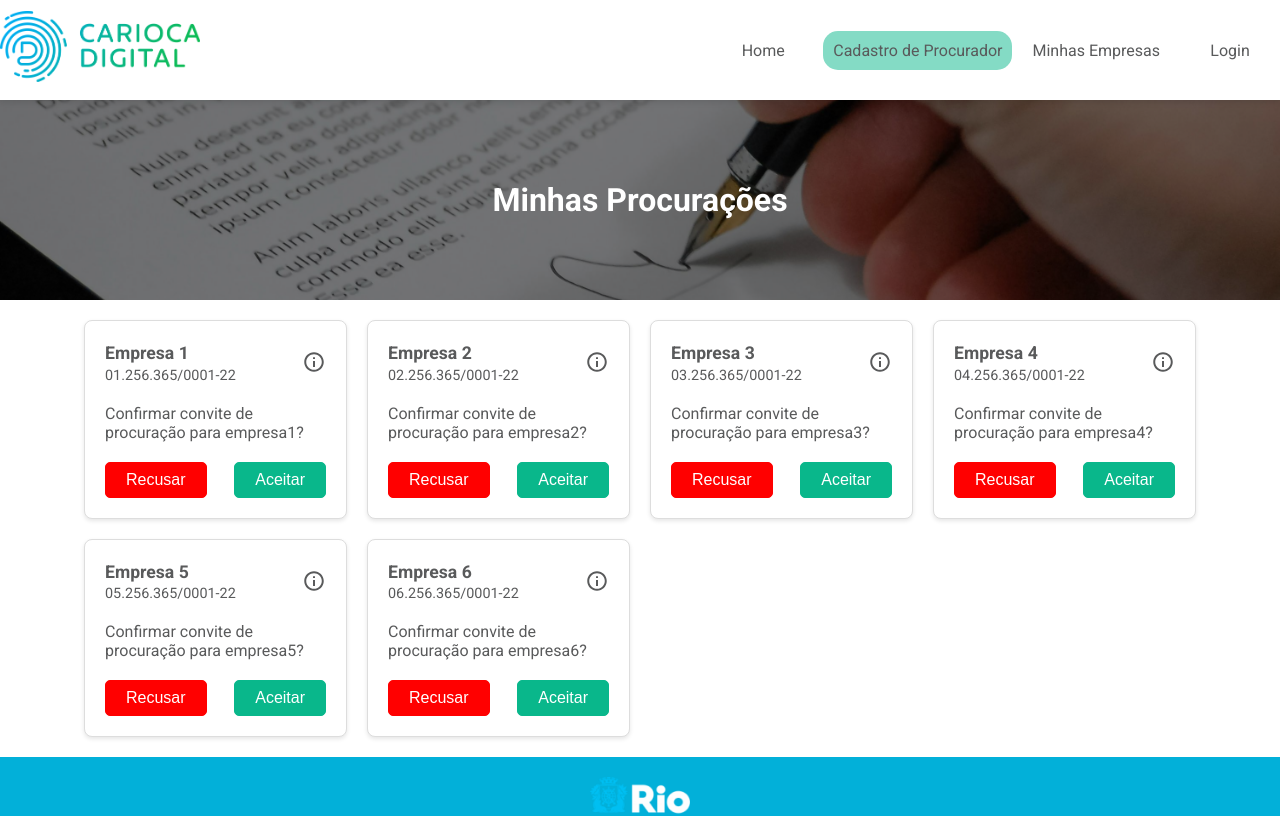
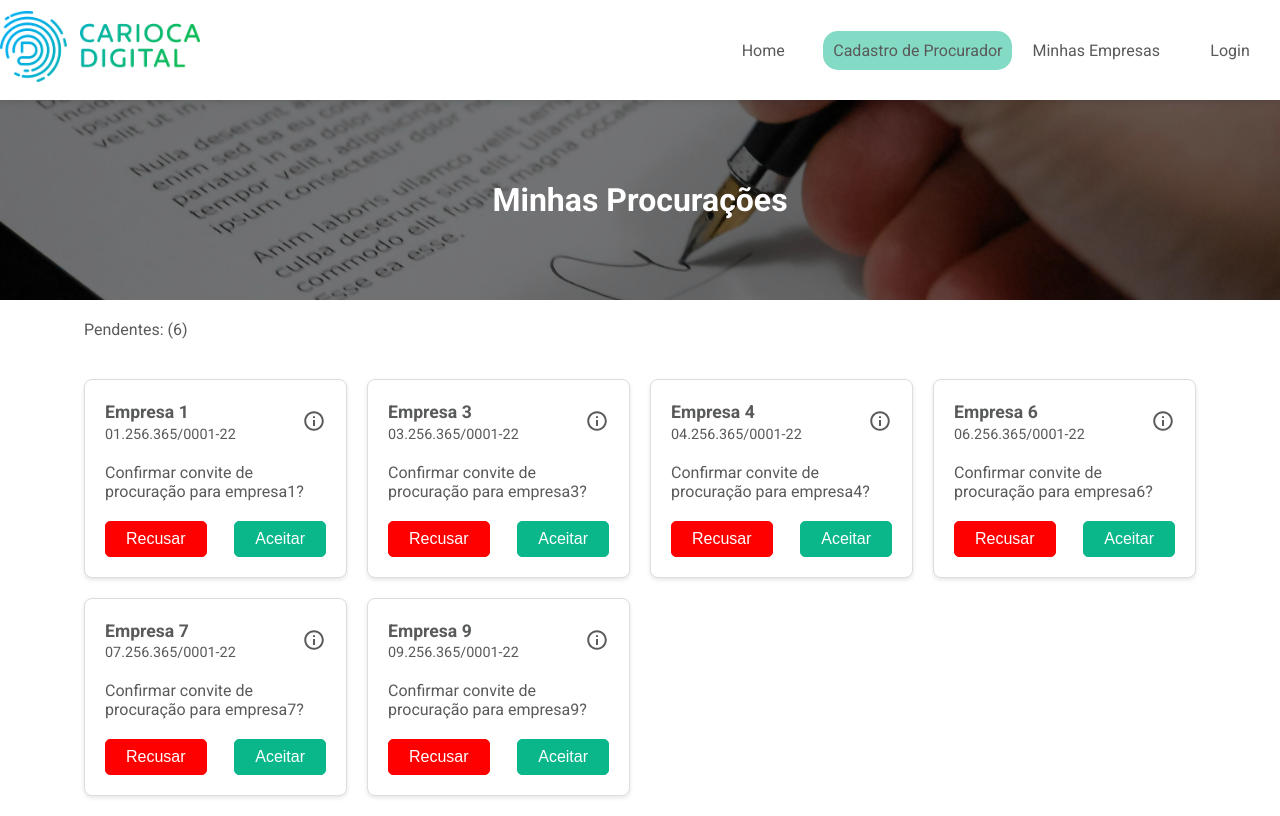
Before and after one commit to Edwsilva/minhasEmpresas, a Next.js app: page /procurador in a window 1280 px wide. Shown: the top 816 px of the page. Built offline with nearby package versions, Linux system fonts and the light colour scheme; data requests are answered from the project's data file.

Commit message:
inserção da informação de procuraçoes pendentes total

```diff
--- a/db.json
+++ b/db.json
@@ -5,7 +5,10 @@
       { "id": "3", "titular": "Empresa 3", "inscricao": "03.256.365/0001-22", "servico": "Confirmar convite de procuração para empresa3?", "status": "1" },
       { "id": "4", "titular": "Empresa 4", "inscricao": "04.256.365/0001-22", "servico": "Confirmar convite de procuração para empresa4?", "status": "1" },
       { "id": "5", "titular": "Empresa 5", "inscricao": "05.256.365/0001-22", "servico": "Confirmar convite de procuração para empresa5?", "status": "2" },
-      { "id": "6", "titular": "Empresa 6", "inscricao": "06.256.365/0001-22", "servico": "Confirmar convite de procuração para empresa6?", "status": "1" }
+      { "id": "6", "titular": "Empresa 6", "inscricao": "06.256.365/0001-22", "servico": "Confirmar convite de procuração para empresa6?", "status": "1" },
+      { "id": "7", "titular": "Empresa 7", "inscricao": "07.256.365/0001-22", "servico": "Confirmar convite de procuração para empresa7?", "status": "1" },
+      { "id": "8", "titular": "Empresa 8", "inscricao": "08.256.365/0001-22", "servico": "Confirmar convite de procuração para empresa8?", "status": "2" },
+      { "id": "9", "titular": "Empresa 9", "inscricao": "09.256.365/0001-22", "servico": "Confirmar convite de procuração para empresa9?", "status": "1" }
     ],
     "comments": [
       { "id": "1", "text": "a comment about post 1", "postId": "1" },
--- a/src/app/procurador/page.tsx
+++ b/src/app/procurador/page.tsx
@@ -6,13 +6,12 @@ import Button from "@/components/button/Button";
 import Card from "@/components/card/Card";
 import { fetchUrl } from "../../api/procuracao";
 
-
 interface Procuracao {
-  id: string,
-  titular: string,
-  inscricao: string,
-  servico: string,
-  status: string
+  id: string;
+  titular: string;
+  inscricao: string;
+  servico: string;
+  status: string;
 }
 
 async function fetchProcuracoes() {
@@ -21,10 +20,9 @@ async function fetchProcuracoes() {
   return data;
 }
 
-
 const Procurador = () => {
-  const [procuracoes, setProcuracoes] = useState<ProcuracaoTeste[]>([]);
-
+  const [procuracoes, setProcuracoes] = useState<Procuracao[]>([]);
+  const [totalPendentes, setTotalPendentes] = useState(0);
   useEffect(() => {
     const fetchAndSetProcuracoes = async () => {
       const response = await fetchProcuracoes();
@@ -33,14 +31,32 @@ const Procurador = () => {
     fetchAndSetProcuracoes();
   }, []);
 
+  useEffect(() => {
+    const countPendentes = procuracoes.reduce((total, procuracao) => {
+      // Se a procuração estiver pendente (status igual a 1), incrementa o total
+      if (procuracao.status === "1") {
+        return total + 1;
+      }
+      return total;
+    }, 0);
+    setTotalPendentes(countPendentes);
+  }, [procuracoes]);
+
   return (
     <div className={styles.main}>
       <Banner type="overlaySM" banner="bannerProcurador">
         <h1>Minhas Procurações</h1>
       </Banner>
 
+      {totalPendentes > 0 && (
         <div className={styles.container}>
-        {procuracoes.map((procuracao, index) => (
+          <p>Pendentes: {`(${totalPendentes})`}</p>
+        </div>
+      )}
+      <div className={styles.container}>
+        {procuracoes.map(
+          (procuracao, index) =>
+            procuracao.status == "1" && (
               <Card
                 key={index}
                 inscricao={procuracao.inscricao}
@@ -48,7 +64,8 @@ const Procurador = () => {
               >
                 {procuracao.servico}
               </Card>
-        ))}
+            )
+        )}
       </div>
     </div>
   );
--- a/src/app/procurador/procurador.module.css
+++ b/src/app/procurador/procurador.module.css
@@ -5,6 +5,8 @@
 
 .container {
   max-width: 1366px;
+  /* flex: 1; */
+  flex-direction: row;
   margin: 0 auto;
   padding: 20px;
   display: grid;
--- a/src/components/button/Button.tsx
+++ b/src/components/button/Button.tsx
@@ -25,7 +25,7 @@ const Button = ({ text, fn, p, buttonModal, hidden, backgroundColor, textColor,
         setIsHovered(false)
     };
 
-    const buttonBackgroundColor = isHovered ? "transparent" : backgroundColor; // Defina "novaCor" como a cor desejada quando o mouse passar sobre o botão
+    const buttonBackgroundColor = isHovered ? "transparent" : backgroundColor;
     const buttonTextColor = isHovered ? textColor: 'var(--text)' ;
 
     return (
```
Lines whose indentation alone changed are shown as unchanged.
